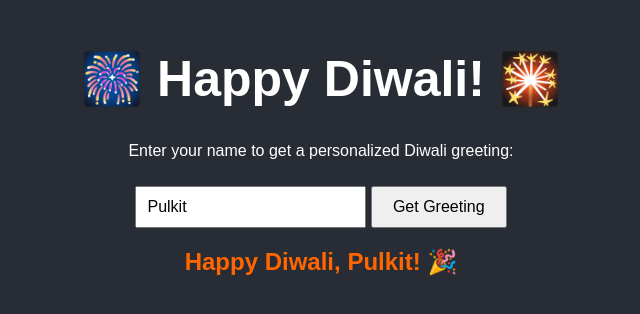
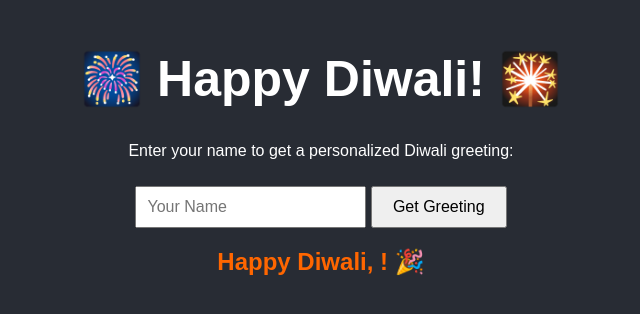
Before and after one commit to mayankgit22/diwali-ai-cd, a plain HTML site: page index.html in a window 1280 px wide. Both pictures are taken after a click on the button "Get Greeting". Shown: the whole page, without its empty margins (319-959 px from the left). Drawn offline with Linux system fonts and the light colour scheme.

Commit message:
Update index.html

```diff
--- a/index.html
+++ b/index.html
@@ -44,7 +44,7 @@
     <h1>🎆 Happy Diwali! 🎇</h1>
     <p>Enter your name to get a personalized Diwali greeting:</p>
 
-    <input type="text" id="nameInput" placeholder="Your Name" value="Pulkit">
+    <input type="text" id="nameInput" placeholder="Your Name" value="">
     <button onclick="sayHappyDiwali()">Get Greeting</button>
 
     <h2 id="greetingMessage" style="color: #ff6600; margin-top: 20px;"></h2>
@@ -52,7 +52,7 @@
     <script>
         function sayHappyDiwali() {
             const nameInput = document.getElementById('nameInput').value.trim();
-            const name = nameInput === "" ? "Pulkit" : nameInput;
+            const name = nameInput === "" ? "" : nameInput;
             document.getElementById('greetingMessage').textContent = `Happy Diwali, ${name}! 🎉`;
         }
 
```
